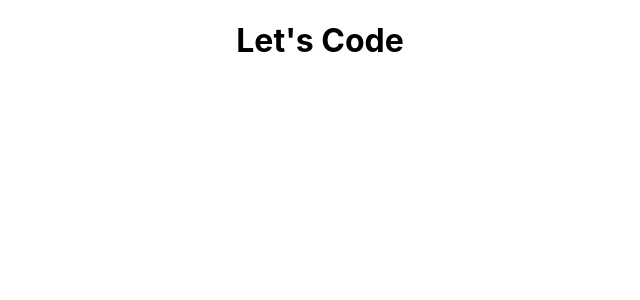
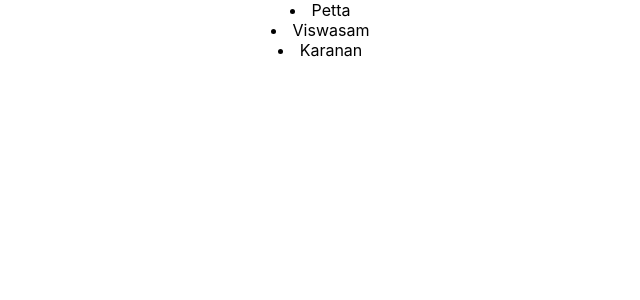
Before and after one commit to vinothsmart/react-context, a React (Create React App) app: page / in a window 1280 px wide. Shown: the top 300 px of the page, without its empty margins (320-960 px from the left). Built offline with nearby package versions, Linux system fonts and the light colour scheme.

Commit message:
listing movies in component

```diff
--- a/src/App.js
+++ b/src/App.js
@@ -1,9 +1,11 @@
 import "./App.css";
+import MovieList from "./MovieList";
 
 function App() {
   return (
     <div className="App">
-      <h1>Let's Code</h1>
+      {/* <h1>Let's Code</h1> */}
+      <MovieList />
     </div>
   );
 }
--- /dev/null
+++ b/src/MovieList.js
@@ -0,0 +1,30 @@
+import { useState } from "react";
+
+const MovieList = () => {
+  const [movieList, setMovieList] = useState([
+    {
+      name: "Petta",
+      price: "120rs",
+      id: "001",
+    },
+    {
+      name: "Viswasam",
+      price: "120rs",
+      id: "002",
+    },
+    {
+      name: "Karanan",
+      price: "120rs",
+      id: "003",
+    },
+  ]);
+  return (
+    <div>
+      {movieList.map((movie) => (
+        <li>{movie.name}</li>
+      ))}
+    </div>
+  );
+};
+
+export default MovieList;
```
